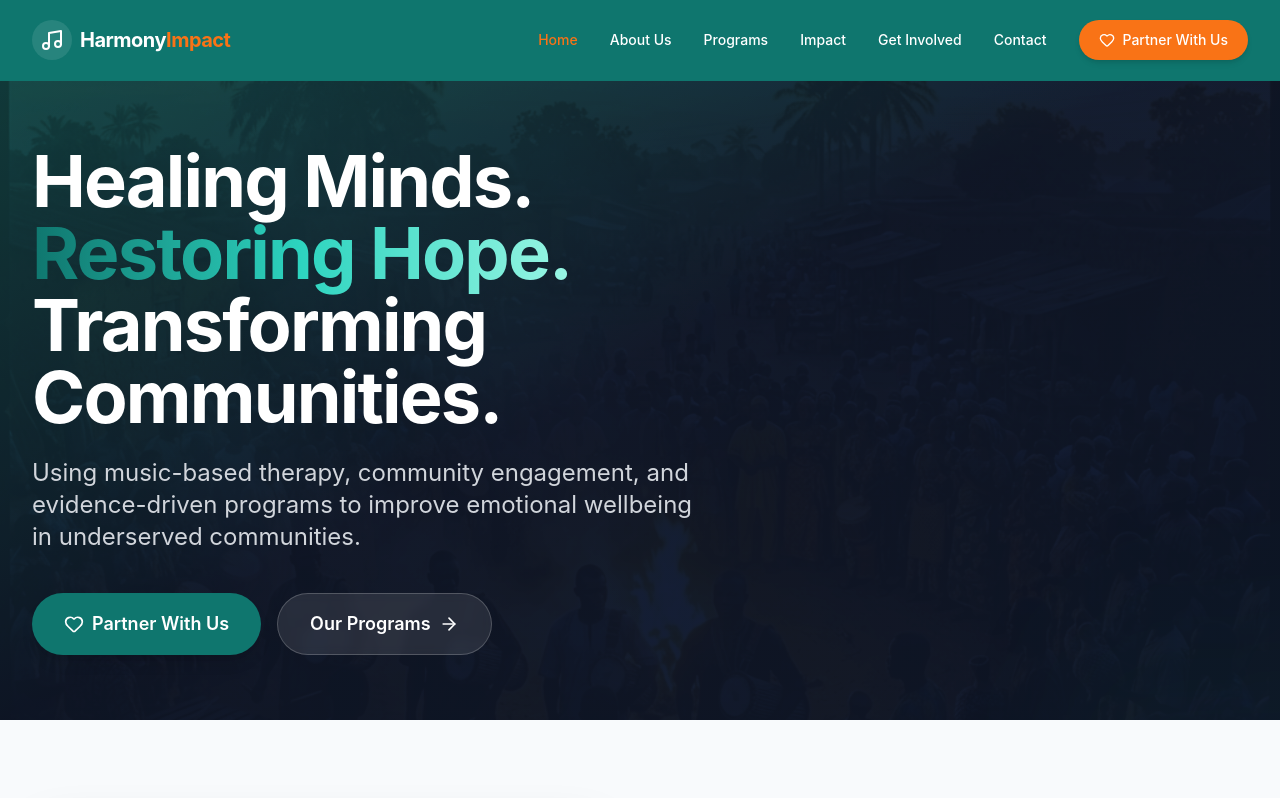
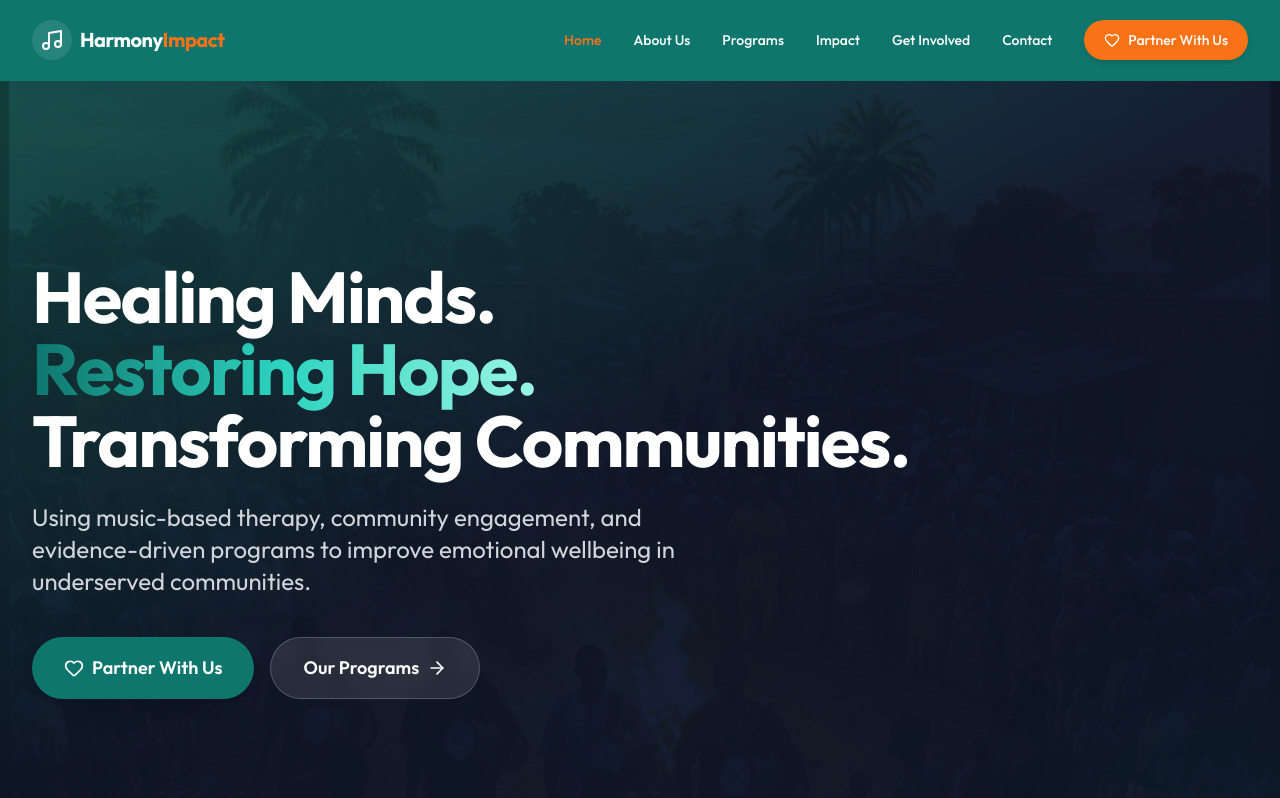
Before and after one commit to Gabby-design/Harmony-Impact, a React (Vite) app: page / in a window 1280 px wide. Shown: the top 798 px of the page. Built offline with nearby package versions, Linux system fonts and the light colour scheme.

Commit message:
first commit

```diff
--- a/index.html
+++ b/index.html
@@ -4,6 +4,9 @@
     <meta charset="UTF-8" />
     <link rel="icon" type="image/svg+xml" href="/vite.svg" />
     <meta name="viewport" content="width=device-width, initial-scale=1.0" />
+    <link rel="preconnect" href="https://fonts.googleapis.com">
+    <link rel="preconnect" href="https://fonts.gstatic.com" crossorigin>
+    <link href="https://fonts.googleapis.com/css2?family=Outfit:wght@300;400;500;600;700&display=swap" rel="stylesheet">
     <title>harmony-impact</title>
   </head>
   <body>
--- a/src/layout/MainLayout.jsx
+++ b/src/layout/MainLayout.jsx
@@ -6,7 +6,7 @@
     return (
         <div className="flex flex-col min-h-screen bg-light text-dark font-sans selection:bg-primary/20 selection:text-primary">
             <Navbar />
-            <main className="flex-grow">
+            <main className="flex-grow pt-20">
                 <Outlet />
             </main>
             <Footer />
--- a/tailwind.config.js
+++ b/tailwind.config.js
@@ -13,7 +13,7 @@
         light: '#F8FAFC', // Slate 50
       },
       fontFamily: {
-        sans: ['Inter', 'sans-serif'],
+        sans: ['Outfit', 'sans-serif'],
       }
     },
   },
```
